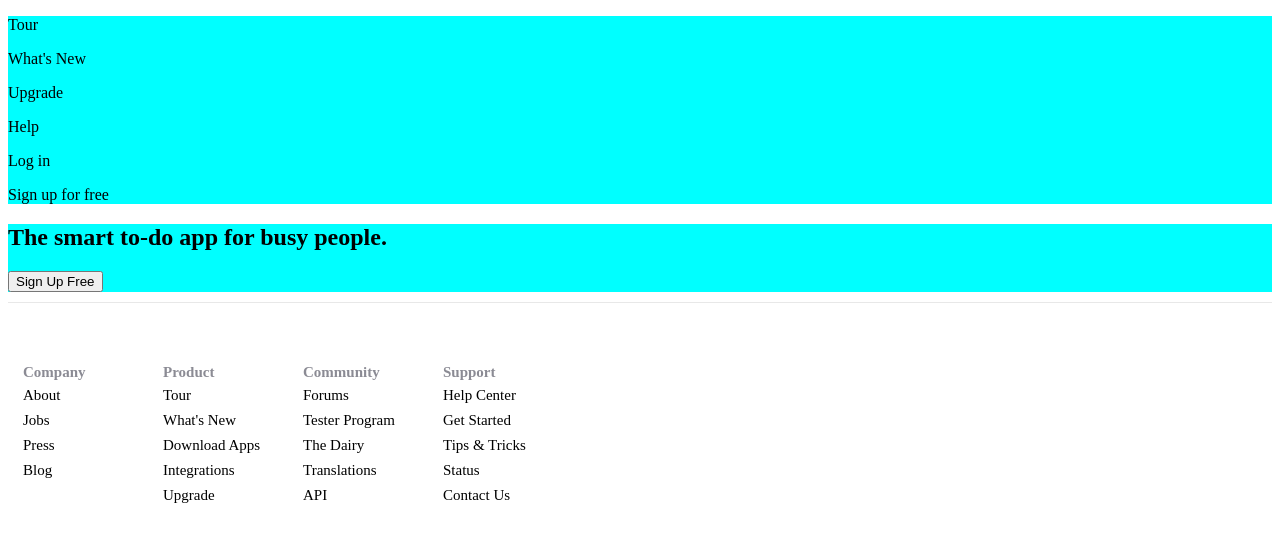
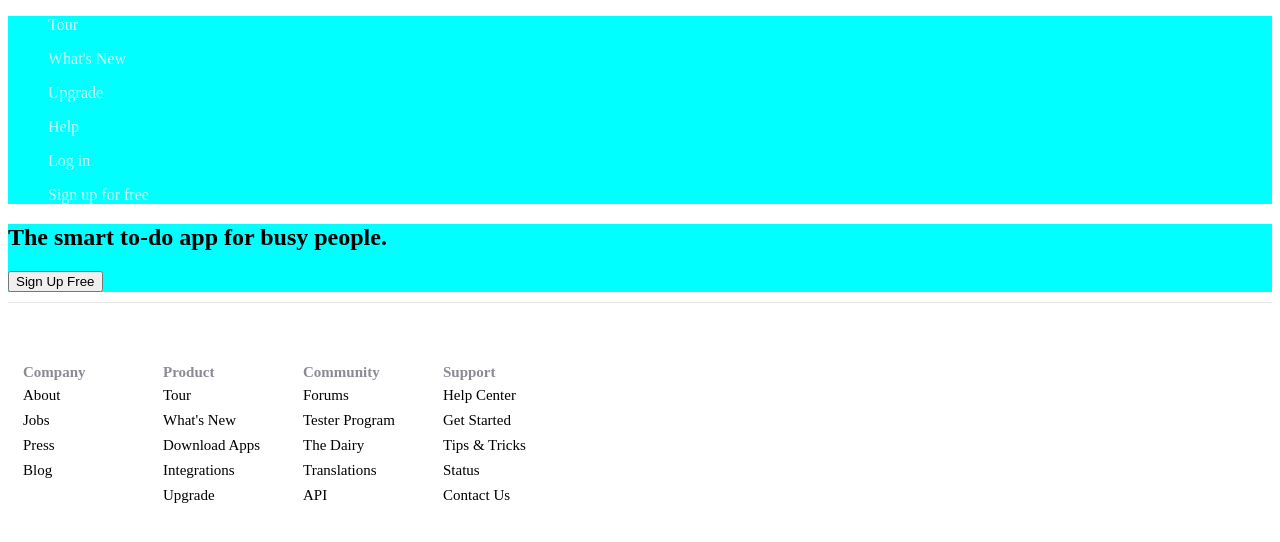
Before and after one commit to Mathew29/Rebuild-Remember-To-Milk-Website, an Angular app: page / in a window 1280 px wide. Shown: the top 542 px of the page. Built offline with nearby package versions, Linux system fonts and the light colour scheme.

Commit message:
add classes navbar-default, navbar-nav and top-nav-right and changed a div into a ul and put p tag into li tags

```diff
--- a/src/app/header-nav/header-nav.component.html
+++ b/src/app/header-nav/header-nav.component.html
@@ -1,15 +1,17 @@
 <header>
-  <nav class=" navbar navbar-default navbar-static-top top-nav">
+  <nav class="navbar top-nav navbar-default">
     <div class="container">
       <div class="top-nav-logo">
         <div>
           <p class="top-nav-logo"></p>
-          <p>Tour</p>
-          <p>What's New</p>
-          <p>Upgrade</p>
-          <p>Help</p>
-          <p>Log in</p>
-          <p>Sign up for free</p>
+          <ul class="navbar-nav top-nav-right">
+            <li><p>Tour</p></li>
+            <li><p>What's New</p></li>
+            <li><p>Upgrade</p></li>
+            <li><p>Help</p></li>
+            <li><p>Log in</p></li>
+           <li><p>Sign up for free</p></li>
+          </ul>
         </div>
       </div>
     </div>
```
